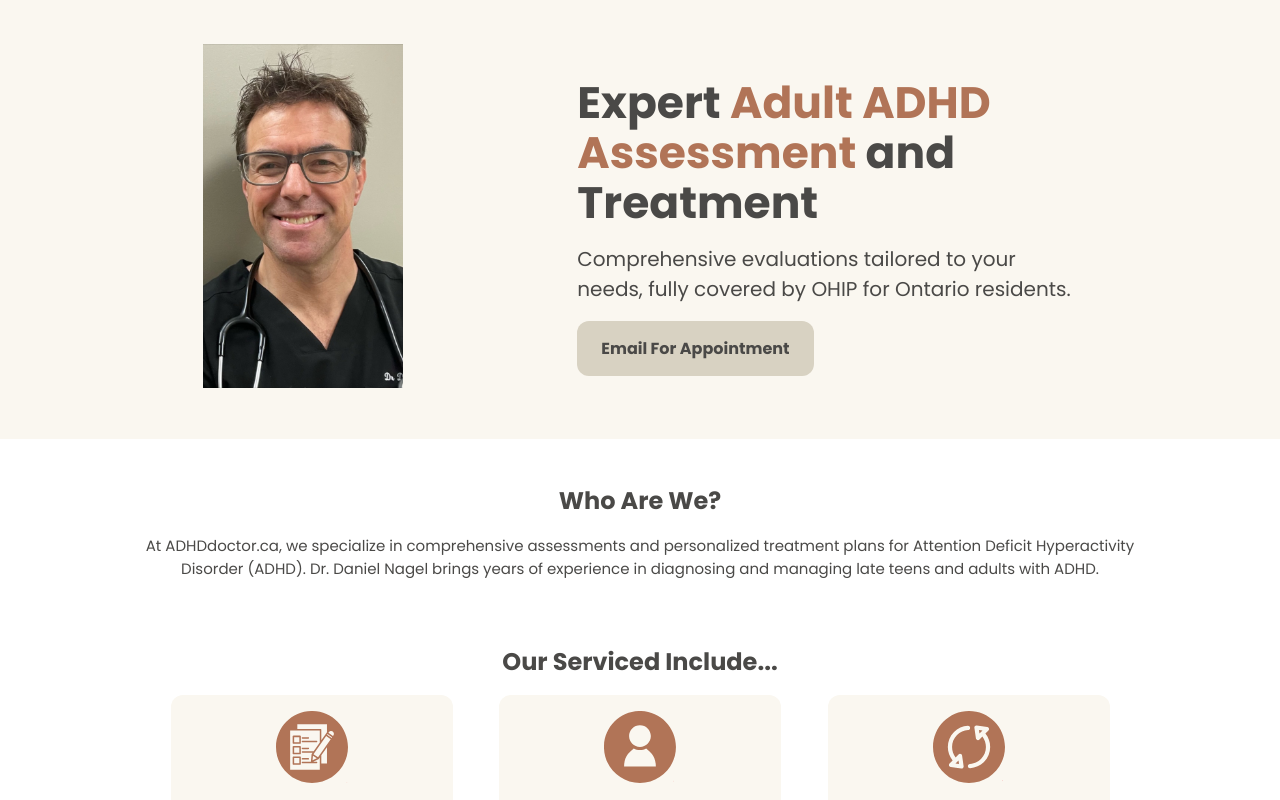
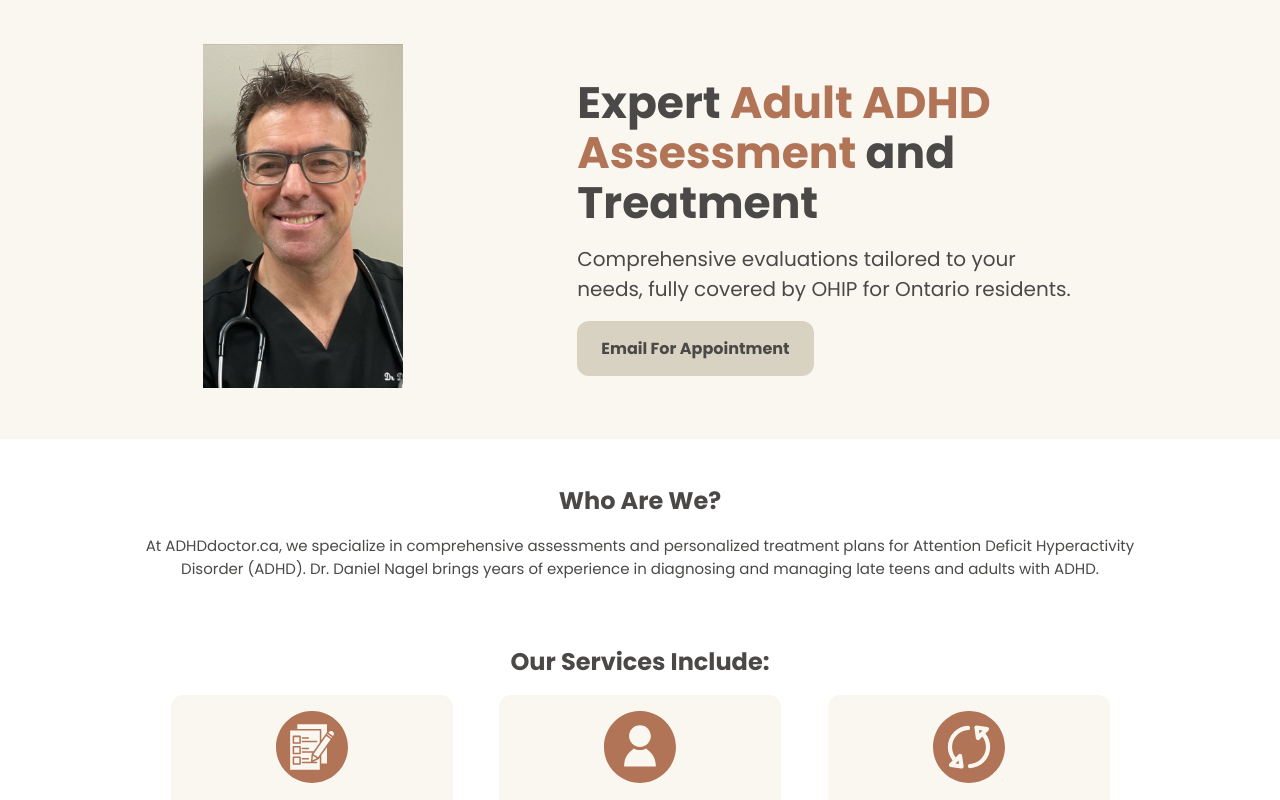
Before and after one commit to NagelDylan/AdhdDoctor, a React (Create React App) app: page / in a window 1280 px wide. Shown: the top 800 px of the page. Built offline with nearby package versions, Linux system fonts and the light colour scheme.

Commit message:
Update Body.js

```diff
--- a/src/Body.js
+++ b/src/Body.js
@@ -17,7 +17,7 @@ function Body() {
       </div>
 
       <div className="content-row">
-        <h2>Our Serviced Include...</h2>
+        <h2>Our Services Include:</h2>
         <div className="card-container">
           <div className="card">
             <img src={evaluationImg} alt="evalutation" />
```
